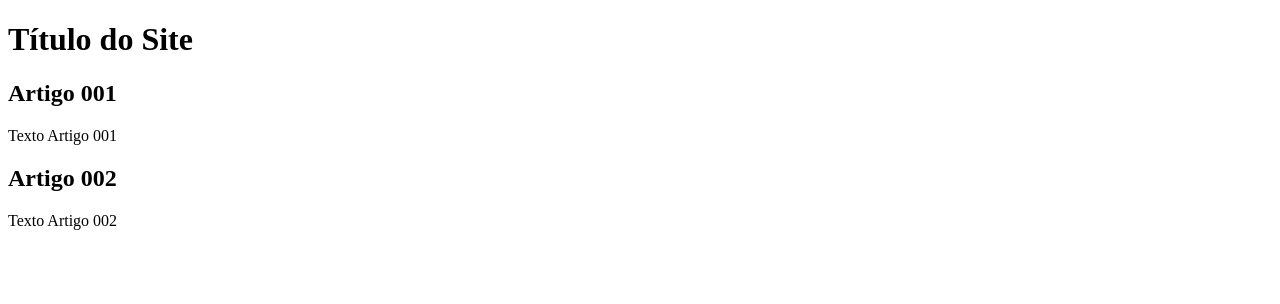
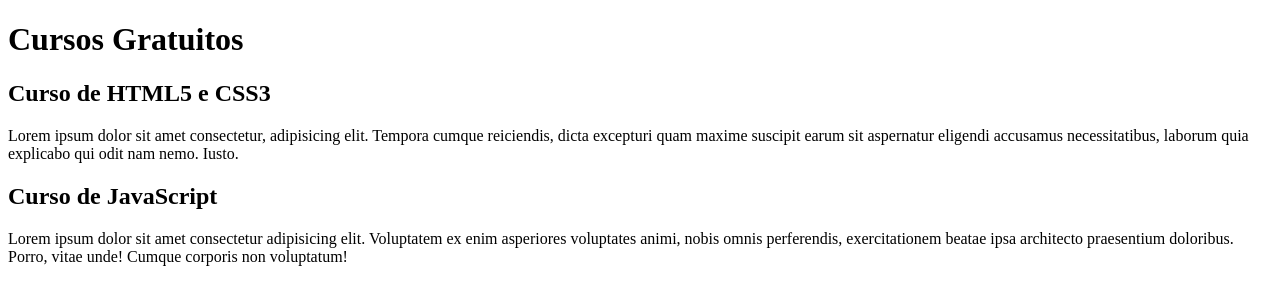
Before and after one commit to MentiDMarco/projeto-site, a plain HTML site: page index.html in a window 1280 px wide. Drawn offline with Linux system fonts and the light colour scheme.

Commit message:
comecei a escrever o conteúdo

```diff
--- a/index.html
+++ b/index.html
@@ -8,15 +8,15 @@
 <body>
     <main>
         <header>
-            <h1>Título do Site</h1>
+            <h1>Cursos Gratuitos</h1>
         </header>
         <article>
-            <h2>Artigo 001</h2>
-            <p>Texto Artigo 001</p>
+            <h2>Curso de HTML5 e CSS3</h2>
+            <p>Lorem ipsum dolor sit amet consectetur, adipisicing elit. Tempora cumque reiciendis, dicta excepturi quam maxime suscipit earum sit aspernatur eligendi accusamus necessitatibus, laborum quia explicabo qui odit nam nemo. Iusto.</p>
         </article>
         <article>
-            <h2>Artigo 002</h2>
-            <p>Texto Artigo 002</p>
+            <h2>Curso de JavaScript</h2>
+            <p>Lorem ipsum dolor sit amet consectetur adipisicing elit. Voluptatem ex enim asperiores voluptates animi, nobis omnis perferendis, exercitationem beatae ipsa architecto praesentium doloribus. Porro, vitae unde! Cumque corporis non voluptatum!</p>
         </article>
     </main>
 </body>
```
